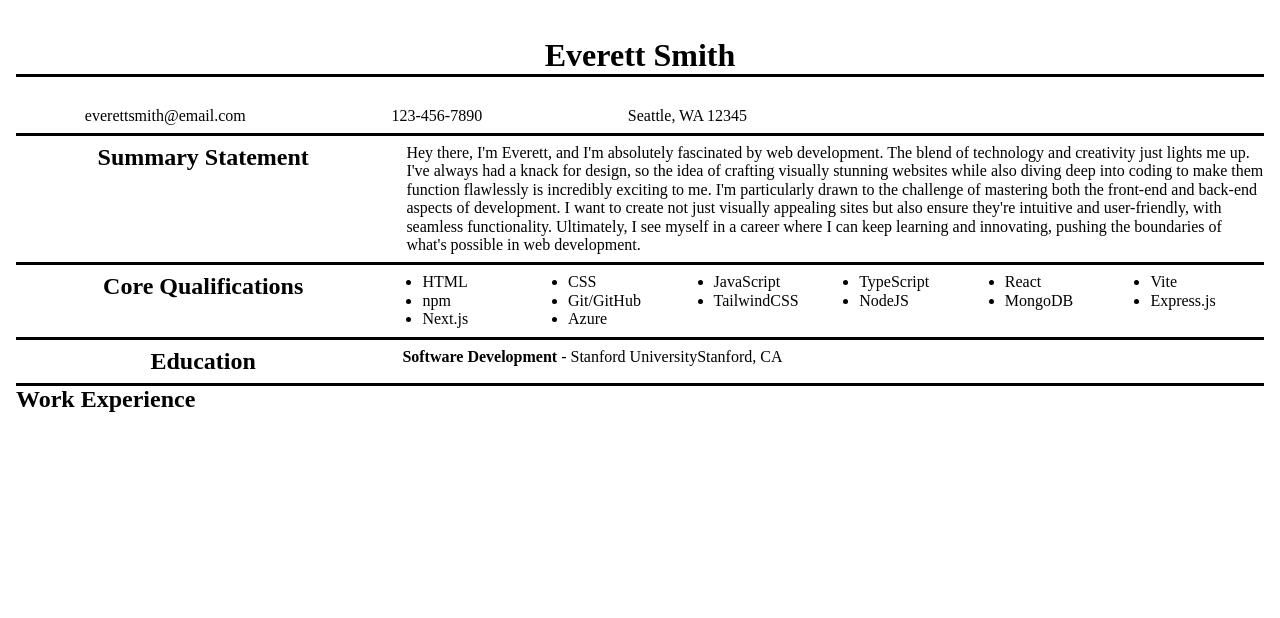
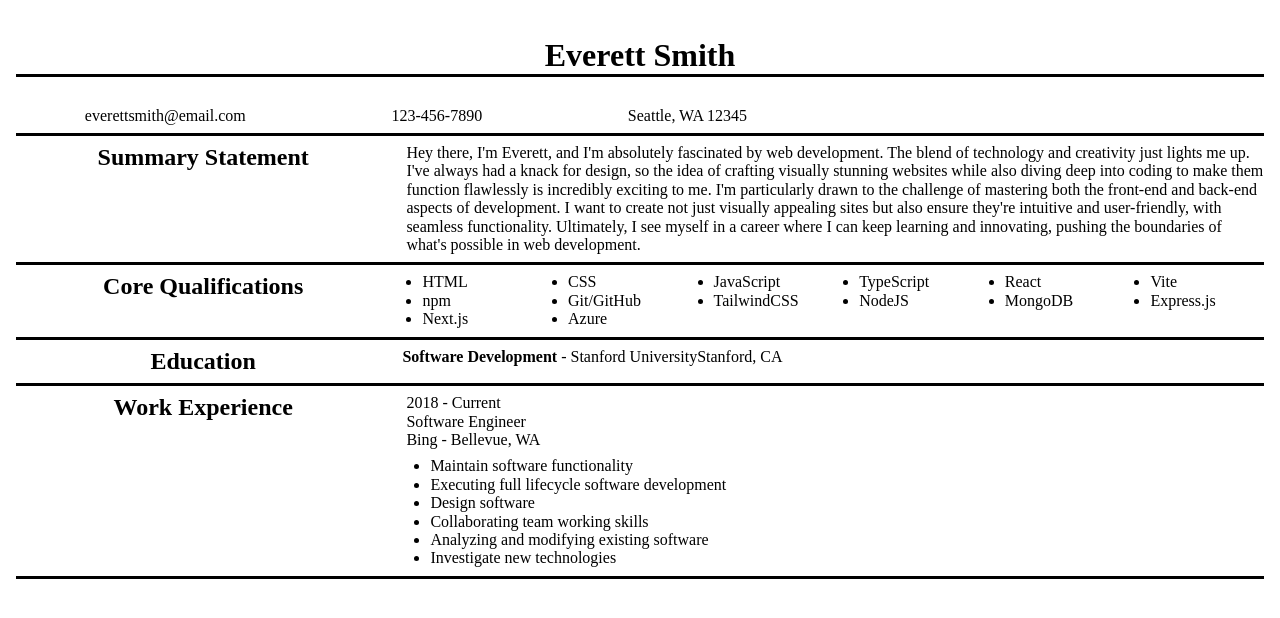
Before and after one commit to BrandynCoverdill/CV-Application, a React (Vite) app in the folder cv-application/: page / in a window 1280 px wide. Shown: the top 618 px of the page. Built offline with nearby package versions, Linux system fonts and the light colour scheme.

Commit message:
Added Experience component

```diff
--- a/cv-application/src/components/App.jsx
+++ b/cv-application/src/components/App.jsx
@@ -1,6 +1,6 @@
 import '../styles/App.css';
-import {v4 as uuidv4} from 'uuid';
-import {useState} from 'react';
+import { v4 as uuidv4 } from 'uuid';
+import { useState } from 'react';
 import Header from './Header';
 import Summary from './Summary';
 import Qualifications from './Qualifications';
--- a/cv-application/src/components/Experience.jsx
+++ b/cv-application/src/components/Experience.jsx
@@ -4,7 +4,24 @@ export default function Experience({ work }) {
 	return (
 		<section className='experience'>
 			<h2>Work Experience</h2>
-			<ul></ul>
+			{work.map((w) => {
+				return (
+					<div key={w.id}>
+						<p>
+							{w.startDate} - {w.endDate}
+						</p>
+						<p>{w.companyTitle}</p>
+						<p>
+							{w.companyName} - {w.companyCity}, {w.companyState}
+						</p>
+						<ul>
+							{w.duties.map((duty) => {
+								return <li>{duty}</li>;
+							})}
+						</ul>
+					</div>
+				);
+			})}
 		</section>
 	);
 }
--- a/cv-application/src/styles/Experience.css
+++ b/cv-application/src/styles/Experience.css
@@ -0,0 +1,29 @@
+.experience {
+	display: flex;
+	flex-wrap: nowrap;
+	gap: 1em;
+	margin-top: 0.5em;
+	padding-block-end: 0.5em;
+	border-bottom: 3px solid black;
+}
+
+.experience h2 {
+	min-width: 30%;
+	text-align: center;
+}
+
+.experience ul {
+	margin-left: 1.5em;
+	margin-top: 0.5em;
+}
+
+.experience div:not():first-child {
+	margin-top: 1em;
+}
+
+@media screen and (max-width: 700px) {
+	.experience {
+		flex-direction: column;
+		align-items: center;
+	}
+}
```
